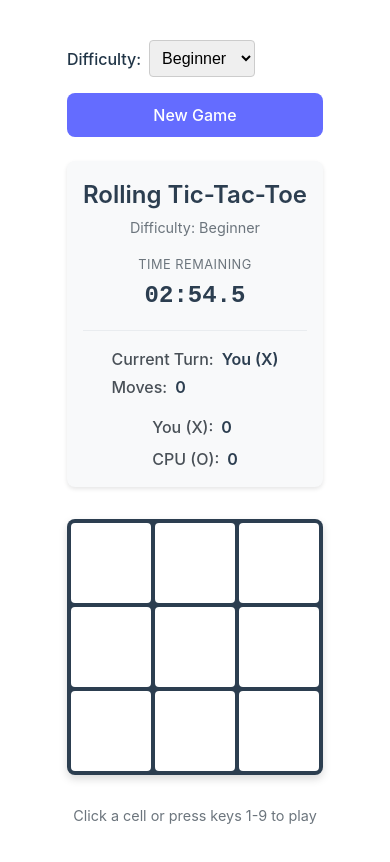
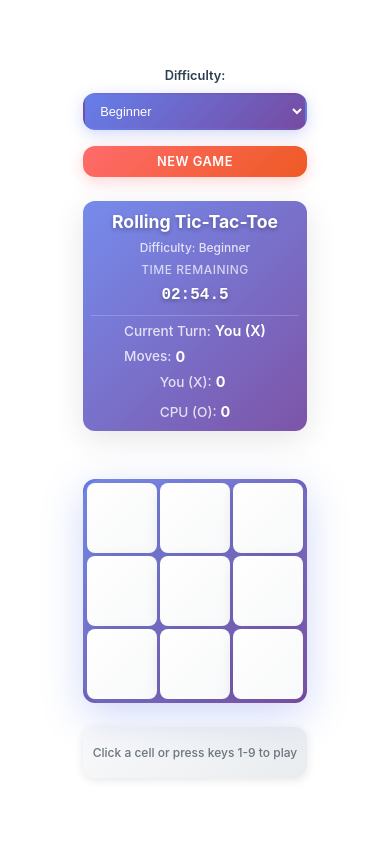
Before and after one commit to yasinkafadar/tictactoe, a React (Vite) app: page / in a window 390 px wide. Shown: the top 862 px of the page. Built offline with nearby package versions, Linux system fonts and the light colour scheme.

Commit message:
update ul

```diff
--- a/src/ui/App.css
+++ b/src/ui/App.css
@@ -24,26 +24,65 @@
 }
 
 .app__difficulty-label {
-  font-weight: 500;
+  font-weight: 600;
+  color: #2c3e50;
+  font-size: 0.9rem;
 }
 
 .app__difficulty-select {
+  padding: 0.75rem 1rem;
+  border: 2px solid transparent;
+  border-radius: 12px;
+  font-size: 0.9rem;
+  font-weight: 500;
+  background: linear-gradient(135deg, #667eea 0%, #764ba2 100%);
+  color: white;
+  cursor: pointer;
+  transition: all 0.3s ease;
+  box-shadow: 0 4px 15px rgba(102, 126, 234, 0.3);
+}
+
+.app__difficulty-select:hover {
+  transform: translateY(-2px);
+  box-shadow: 0 6px 20px rgba(102, 126, 234, 0.4);
+}
+
+.app__difficulty-select:focus {
+  outline: none;
+  border-color: rgba(255, 255, 255, 0.5);
+  box-shadow: 0 0 0 3px rgba(102, 126, 234, 0.2);
+}
+
+.app__difficulty-select option {
+  background-color: #667eea;
+  color: white;
   padding: 0.5rem;
-  border: 1px solid #ccc;
-  border-radius: 4px;
-  font-size: 1rem;
 }
 
 .app__new-game-button {
-  background-color: #646cff;
+  background: linear-gradient(135deg, #ff6b6b 0%, #ee5a24 100%);
   color: white;
   border: none;
   padding: 0.75rem 1.5rem;
-  font-weight: 500;
+  font-weight: 600;
+  border-radius: 12px;
+  cursor: pointer;
+  transition: all 0.3s ease;
+  box-shadow: 0 4px 15px rgba(255, 107, 107, 0.3);
+  font-size: 0.9rem;
+  text-transform: uppercase;
+  letter-spacing: 0.5px;
 }
 
 .app__new-game-button:hover {
-  background-color: #535bf2;
+  transform: translateY(-2px);
+  box-shadow: 0 6px 20px rgba(255, 107, 107, 0.4);
+  background: linear-gradient(135deg, #ff5252 0%, #d63031 100%);
+}
+
+.app__new-game-button:active {
+  transform: translateY(0);
+  box-shadow: 0 2px 10px rgba(255, 107, 107, 0.3);
 }
 
 .app__main {
@@ -65,17 +104,33 @@
 .hud {
   width: 100%;
   max-width: 600px;
-  background-color: #f8f9fa;
-  border-radius: 8px;
+  background: linear-gradient(135deg, #667eea 0%, #764ba2 100%);
+  border-radius: 16px;
   padding: 1.5rem;
-  box-shadow: 0 2px 4px rgba(0, 0, 0, 0.1);
+  box-shadow: 0 8px 32px rgba(0, 0, 0, 0.1);
+  color: white;
+  position: relative;
+  overflow: hidden;
+}
+
+.hud::before {
+  content: '';
+  position: absolute;
+  top: 0;
+  left: 0;
+  right: 0;
+  bottom: 0;
+  background: linear-gradient(135deg, rgba(255,255,255,0.1) 0%, rgba(255,255,255,0.05) 100%);
+  pointer-events: none;
 }
 
 .hud__row {
   display: flex;
   justify-content: space-between;
   align-items: center;
-  margin-bottom: 1rem;
+  margin-bottom: 0.75rem;
+  position: relative;
+  z-index: 1;
 }
 
 .hud__row:last-child {
@@ -83,8 +138,8 @@
 }
 
 .hud__row--main {
-  border-bottom: 1px solid #e9ecef;
-  padding-bottom: 1rem;
+  border-bottom: 1px solid rgba(255, 255, 255, 0.2);
+  padding-bottom: 0.75rem;
 }
 
 .hud__section {
@@ -103,16 +158,18 @@
 }
 
 .hud__title {
-  font-size: 1.5rem;
-  font-weight: 600;
+  font-size: 1.4rem;
+  font-weight: 700;
   margin: 0;
-  color: #2c3e50;
+  color: white;
+  text-shadow: 0 2px 4px rgba(0, 0, 0, 0.3);
 }
 
 .hud__difficulty {
-  color: #6c757d;
+  color: rgba(255, 255, 255, 0.8);
   margin: 0;
-  font-size: 0.9rem;
+  font-size: 0.85rem;
+  font-weight: 500;
 }
 
 .hud__timer {
@@ -122,17 +179,19 @@
 }
 
 .hud__timer-label {
-  font-size: 0.8rem;
-  color: #6c757d;
+  font-size: 0.75rem;
+  color: rgba(255, 255, 255, 0.7);
   text-transform: uppercase;
   letter-spacing: 0.5px;
+  font-weight: 500;
 }
 
 .hud__timer-value {
-  font-size: 1.5rem;
-  font-weight: 600;
+  font-size: 1.3rem;
+  font-weight: 700;
   font-family: 'Courier New', monospace;
-  color: #2c3e50;
+  color: white;
+  text-shadow: 0 2px 4px rgba(0, 0, 0, 0.3);
 }
 
 .hud__turn, .hud__moves, .hud__score {
@@ -143,17 +202,20 @@
 
 .hud__turn-label, .hud__moves-label, .hud__score-label {
   font-weight: 500;
-  color: #495057;
+  color: rgba(255, 255, 255, 0.8);
+  font-size: 0.85rem;
 }
 
 .hud__turn-player {
   font-weight: 600;
-  color: #2c3e50;
+  color: white;
+  font-size: 0.9rem;
 }
 
 .hud__moves-count, .hud__score-value {
-  font-weight: 600;
-  color: #2c3e50;
+  font-weight: 700;
+  color: white;
+  font-size: 0.9rem;
 }
 
 .hud__status {
@@ -185,50 +247,74 @@
   display: flex;
   flex-direction: column;
   align-items: center;
-  gap: 1rem;
+  gap: 1.5rem;
 }
 
 .board__grid {
   display: grid;
   grid-template-columns: repeat(3, 1fr);
-  gap: 4px;
-  background-color: #2c3e50;
-  padding: 4px;
-  border-radius: 8px;
-  box-shadow: 0 4px 8px rgba(0, 0, 0, 0.15);
+  gap: 6px;
+  background: linear-gradient(135deg, #667eea 0%, #764ba2 100%);
+  padding: 8px;
+  border-radius: 20px;
+  box-shadow: 0 12px 40px rgba(102, 126, 234, 0.3);
+  position: relative;
+  overflow: hidden;
+}
+
+.board__grid::before {
+  content: '';
+  position: absolute;
+  top: 0;
+  left: 0;
+  right: 0;
+  bottom: 0;
+  background: linear-gradient(135deg, rgba(255,255,255,0.1) 0%, rgba(255,255,255,0.05) 100%);
+  pointer-events: none;
+  border-radius: 20px;
 }
 
 .board__instructions {
   color: #6c757d;
   font-size: 0.9rem;
+  text-align: center;
+  padding: 0.5rem 1rem;
+  background: linear-gradient(135deg, #f8f9fa 0%, #e9ecef 100%);
+  border-radius: 12px;
+  box-shadow: 0 2px 10px rgba(0, 0, 0, 0.1);
+  font-weight: 500;
 }
 
 /* Cell Styles */
 .cell {
   width: 100px;
   height: 100px;
-  background-color: white;
+  background: linear-gradient(135deg, #ffffff 0%, #f8f9fa 100%);
   border: none;
-  border-radius: 4px;
+  border-radius: 12px;
   font-size: 2rem;
   font-weight: bold;
   color: #2c3e50;
   cursor: pointer;
-  transition: all 0.2s ease;
+  transition: all 0.3s ease;
   display: flex;
   align-items: center;
   justify-content: center;
   position: relative;
+  box-shadow: 0 4px 15px rgba(0, 0, 0, 0.1);
+  z-index: 1;
 }
 
 .cell:hover:not(:disabled) {
-  background-color: #f8f9fa;
-  transform: scale(1.05);
+  background: linear-gradient(135deg, #f8f9fa 0%, #e9ecef 100%);
+  transform: translateY(-2px) scale(1.02);
+  box-shadow: 0 8px 25px rgba(0, 0, 0, 0.15);
 }
 
 .cell:focus {
-  outline: 3px solid #646cff;
-  outline-offset: 2px;
+  outline: none;
+  box-shadow: 0 0 0 3px rgba(102, 126, 234, 0.3), 0 8px 25px rgba(0, 0, 0, 0.15);
+  transform: translateY(-2px) scale(1.02);
 }
 
 .cell:disabled {
@@ -240,12 +326,32 @@
 }
 
 .cell--winning {
-  background-color: #d4edda;
+  background: linear-gradient(135deg, #d4edda 0%, #c3e6cb 100%);
   animation: pulse 1s infinite;
+  box-shadow: 0 6px 20px rgba(40, 167, 69, 0.3);
+  transform: scale(1.05);
 }
 
 .cell__mark {
   user-select: none;
+}
+
+/* Mark-specific colors */
+.cell__mark--X {
+  color: #e74c3c; /* Red for X */
+}
+
+.cell__mark--O {
+  color: #3498db; /* Blue for O */
+}
+
+/* Mark-specific background colors */
+.cell--X {
+  background-color: #fdf2f2; /* Light red background for X */
+}
+
+.cell--O {
+  background-color: #f0f8ff; /* Light blue background for O */
 }
 
 @keyframes pulse {
@@ -407,16 +513,44 @@
   .app__controls {
     flex-direction: column;
     align-items: stretch;
+    gap: 1rem;
+  }
+
+  .app__difficulty {
+    flex-direction: column;
+    align-items: stretch;
+    gap: 0.5rem;
+  }
+
+  .app__difficulty-label {
+    text-align: center;
+    font-size: 0.85rem;
+  }
+
+  .app__difficulty-select {
+    padding: 0.6rem 0.8rem;
+    font-size: 0.85rem;
+  }
+
+  .app__new-game-button {
+    padding: 0.6rem 1.2rem;
+    font-size: 0.85rem;
   }
 
   .hud {
-    padding: 1rem;
+    padding: 0.75rem;
+    margin-bottom: 1rem;
   }
 
   .hud__row {
     flex-direction: column;
-    gap: 1rem;
+    gap: 0.5rem;
     text-align: center;
+    margin-bottom: 0.5rem;
+  }
+
+  .hud__row--main {
+    padding-bottom: 0.5rem;
   }
 
   .hud__section--timer,
@@ -424,10 +558,35 @@
     text-align: center;
   }
 
+  .hud__title {
+    font-size: 1.2rem;
+  }
+
+  .hud__timer-value {
+    font-size: 1.1rem;
+  }
+
+  .hud__turn, .hud__moves, .hud__score {
+    gap: 0.25rem;
+    font-size: 0.8rem;
+  }
+
+  .board__grid {
+    gap: 4px;
+    padding: 6px;
+    border-radius: 16px;
+  }
+
   .cell {
     width: 80px;
     height: 80px;
     font-size: 1.5rem;
+    border-radius: 10px;
+  }
+
+  .board__instructions {
+    font-size: 0.8rem;
+    padding: 0.4rem 0.8rem;
   }
 
   .result-modal__scores {
@@ -438,3 +597,64 @@
     padding: 1.5rem;
   }
 }
+
+/* Extra small screens */
+@media (max-width: 480px) {
+  .hud {
+    padding: 0.5rem;
+    border-radius: 12px;
+  }
+
+  .hud__title {
+    font-size: 1.1rem;
+  }
+
+  .hud__difficulty {
+    font-size: 0.75rem;
+  }
+
+  .hud__timer-value {
+    font-size: 1rem;
+  }
+
+  .hud__turn, .hud__moves, .hud__score {
+    font-size: 0.75rem;
+  }
+
+  .hud__row {
+    gap: 0.25rem;
+    margin-bottom: 0.25rem;
+  }
+
+  .app__difficulty-select {
+    padding: 0.5rem 0.7rem;
+    font-size: 0.8rem;
+  }
+
+  .app__new-game-button {
+    padding: 0.5rem 1rem;
+    font-size: 0.8rem;
+  }
+
+  .app__difficulty-label {
+    font-size: 0.8rem;
+  }
+
+  .board__grid {
+    gap: 3px;
+    padding: 4px;
+    border-radius: 12px;
+  }
+
+  .cell {
+    width: 70px;
+    height: 70px;
+    font-size: 1.3rem;
+    border-radius: 8px;
+  }
+
+  .board__instructions {
+    font-size: 0.75rem;
+    padding: 0.3rem 0.6rem;
+  }
+}
--- a/src/ui/Cell.tsx
+++ b/src/ui/Cell.tsx
@@ -25,14 +25,14 @@ export default function Cell({ mark, index, isWinning, onClick, disabled }: Cell
 
   return (
     <button
-      className={`cell ${isWinning ? 'cell--winning' : ''} ${mark ? 'cell--filled' : ''}`}
+      className={`cell ${isWinning ? 'cell--winning' : ''} ${mark ? 'cell--filled' : ''} ${mark ? `cell--${mark}` : ''}`}
       onClick={handleClick}
       onKeyDown={handleKeyDown}
       disabled={disabled || !!mark}
       aria-label={`Cell ${index + 1}${mark ? `, marked with ${mark}` : ', empty'}`}
       tabIndex={disabled || !!mark ? -1 : 0}
     >
-      <span className="cell__mark" aria-hidden="true">
+      <span className={`cell__mark ${mark ? `cell__mark--${mark}` : ''}`} aria-hidden="true">
         {mark}
       </span>
     </button>
```
